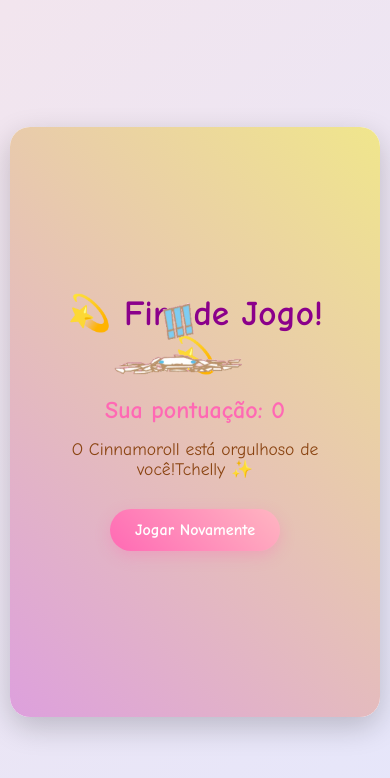
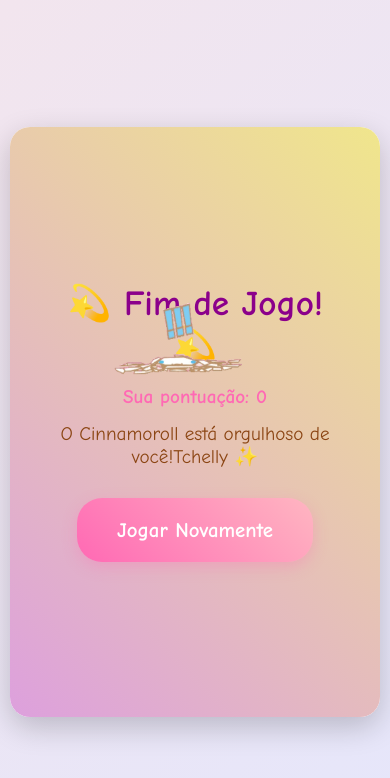
Before and after one commit to ribeirobrunodev/Cinnamoroll-em-uma-aventura-cheia, a plain HTML site: page index.html in a window 390 px wide. Both pictures are taken after a click on the button "Começar Jogo". Drawn offline with Linux system fonts and the light colour scheme.

Commit message:
Update para celular

```diff
--- a/style.css
+++ b/style.css
@@ -187,6 +187,21 @@
     margin-bottom: 30px;
 }
 
+/* Adicione isso ao seu CSS existente */
+@media (max-width: 768px) {
+    .screen h1 {
+        font-size: 2em !important;
+    }
+
+    .screen p {
+        font-size: 1.2em !important;
+    }
+
+    button {
+        font-size: 1.3em !important;
+        padding: 20px 40px !important;
+    }
+}
 /* Responsividade */
 @media (max-width: 850px) {
     #gameContainer {
```
